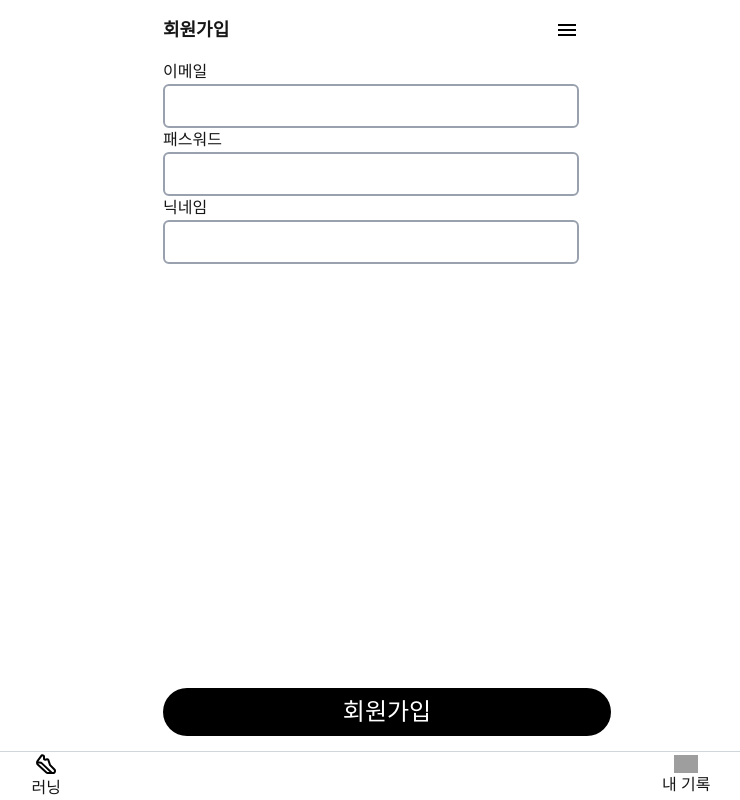
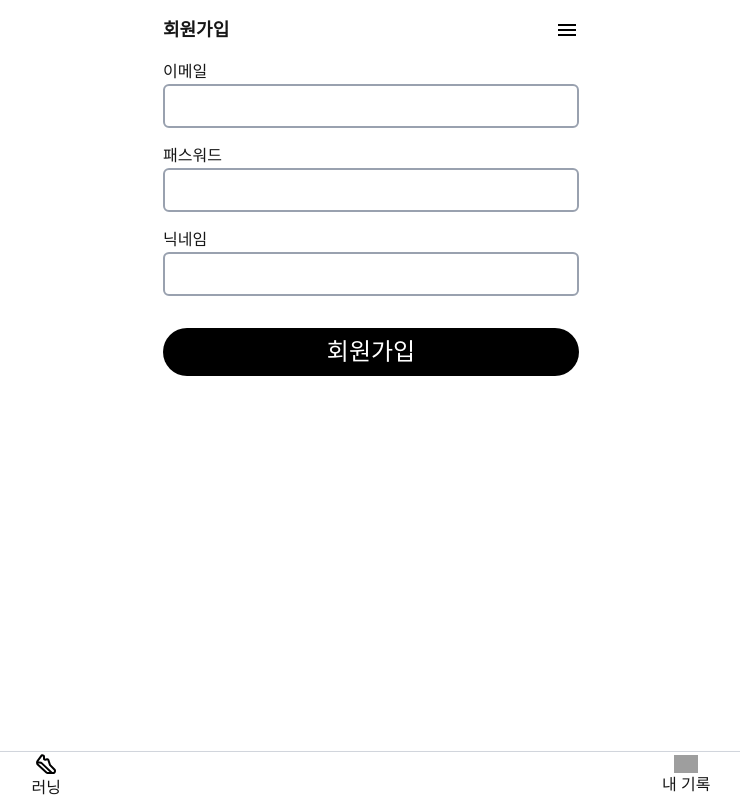
Before and after one commit to LeeHwiGyoung/running, a Next.js app: page /signup in a window 1280 px wide. Shown: the whole page, without its empty margins (269-1009 px from the left). Built offline with nearby package versions, Linux system fonts and the light colour scheme; grey boxes are pictures that could not be loaded.

Commit message:
✨ Signup.tsx : 회원가입 API 요청시 로딩 스피너 추가하여 UX 향상

```diff
--- a/src/component/user/Signup.tsx
+++ b/src/component/user/Signup.tsx
@@ -4,6 +4,7 @@ import AuthInput from './AuthInput'
 import Button from '../Button';
 import { useSignup } from '@/hooks/useSignup';
 import AuthHeader from './AuthHeader';
+import LoadingSpinner from '../LoadingSpinner';
 
 export default function Signup() {
   const [email , setEmail] = useState<string>("");
@@ -32,13 +33,6 @@ export default function Signup() {
     signup({email, password , nickname});
   }
 
-  if(isLoading) {
-    return (
-        <div>Loading...</div>
-    )
-  }
-
-
 
   return (
     <article className='relative h-[calc(100dvh-4rem)]'>
@@ -46,10 +40,11 @@ export default function Signup() {
             <h1>회원가입</h1>
         </AuthHeader>
         <form
-         className='px-4'
+         className='flex flex-col gap-4 items-center px-4'
          onSubmit={handleSubmit}
         >
           <AuthInput
+           className='w-full'
            value={email}
            label={'이메일'}
            type={'email'}
@@ -59,6 +54,7 @@ export default function Signup() {
           />
 
           <AuthInput
+           className='w-full'
            value={password}
            label={'패스워드'}
            type={'password'}
@@ -68,6 +64,7 @@ export default function Signup() {
            />
 
           <AuthInput
+           className='w-full'
            value={nickname}
            label={'닉네임'}
            type={'text'}
@@ -76,10 +73,13 @@ export default function Signup() {
            onChange={hanldleChangeNickname}
           />
 
-          <Button className="absolute bottom-0 text-2xl bg-black text-white rounded-full w-full py-2 " type='submit'>
+          <Button className="text-2xl bg-black text-white rounded-full w-full py-2 mt-4" type='submit'>
             회원가입
           </Button>
          </form>
+        {isLoading &&  <div className='fixed top-0 left-0 bg-black/50 w-full h-[100vh] z-10000'>
+          <LoadingSpinner/>
+        </div>}
     </article>
   )
 }
```
